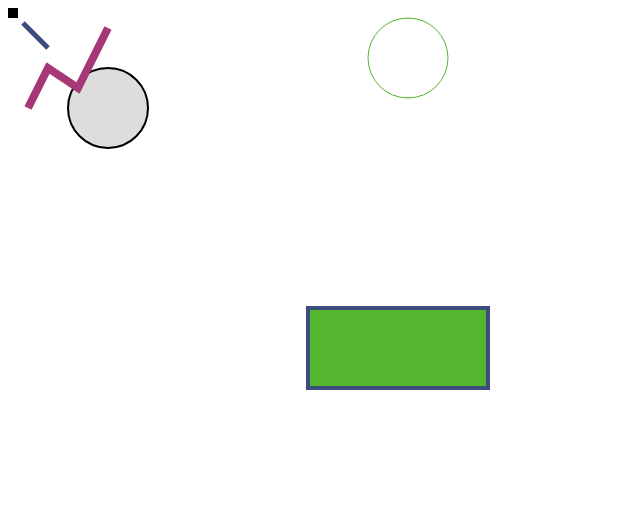
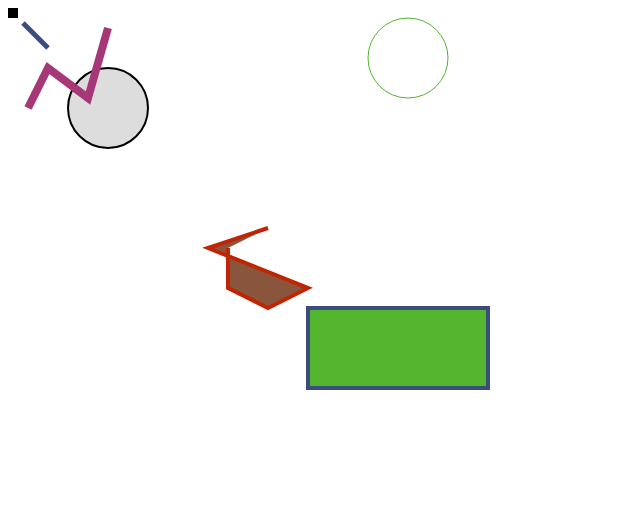
Before and after one commit to jmhl/svgeejs, a website: page index.html in a window 1280 px wide. Shown: the whole page, without its empty margins (0-640 px from the left). Drawn offline with Linux system fonts and the light colour scheme.

Commit message:
Add polygon creator function

```diff
--- a/index.html
+++ b/index.html
@@ -13,7 +13,8 @@
       var ellipse = SVGEE.ellipse(400, 50, 40, 40);
       var square = SVGEE.square(0, 0, 10);
       var line = SVGEE.line(15, 15, 40, 40);
-      var polyline = SVGEE.polyline([20, 100, 40, 60, 70, 80, 100, 20]);
+      var polyline = SVGEE.polyline([20, 100, 40, 60, 80, 90, 100, 20]);
+      var polygon = SVGEE.polyline([260, 220, 200, 240, 300, 280, 260, 300, 220, 280, 220, 240]);
 
       canvas.appendChild(svg);
 
@@ -35,9 +36,13 @@
       SVGEE.stroke(line, 5, '#3B4D7D');
       svg.appendChild(line);
 
-      SVGEE.fill(polyline, '#fff');
+      SVGEE.fill(polyline, 'transparent');
       SVGEE.stroke(polyline, 8, '#A73878');
       svg.appendChild(polyline);
+
+      SVGEE.fill(polygon, '#89553C');
+      SVGEE.stroke(polygon, 4, '#C12402');
+      svg.appendChild(polygon);
 
       SVGEE.closeSvg(svg);
     </script>
--- a/svgee.js
+++ b/svgee.js
@@ -133,27 +133,53 @@
    *
    * @param {array} coordinatePairs An array of coordinate pairs. Each coordinate point but have a pair (e.g. [x1, y1, x2, y2]).
    *
-   * @returns The SVG line element to be added to the SVG canvas. Returns false a coordinate does not have a pair coordinate.
+   * @returns The SVG polyline element to be added to the SVG canvas. Returns false a coordinate does not have a pair coordinate.
    */
   // TODO: throw an error when each coordinate does not have a pair
   function polyline(coordinatePairs) {
     if (coordinatePairs.length % 2 !== 0) { return false; }
 
     var polyline = document.createElementNS(w3SvgUrl, 'polyline');
+    var coordinatePairsString = _createCoordinatePairString(coordinatePairs);
 
+    polyline.setAttributeNS(null, 'points', coordinatePairsString);
+
+    return polyline;
+  }
+
+  /**
+   * Creates an SVG polygon element.
+   *
+   * @param {array} coordinatePairs An array of coordinate pairs. Each coordinate point but have a pair (e.g. [x1, y1, x2, y2]).
+   *
+   * @returns The SVG polygon element to be added to the SVG canvas. Returns false a coordinate does not have a pair coordinate.
+   */
+  // TODO: throw an error when each coordinate does not have a pair
+  function polygon(coordinatePairs) {
+    if (coordinatePairs.length % 2 !== 0) { return false; }
+
+    var polygon = document.createElementNS(w3SvgUrl, 'polygon');
+    var coordinatePairsString = _createCoordinatePairString(coordinatePairs);
+
+    polygon.setAttributeNS(null, 'points', coordinatePairsString);
+
+    return polygon;
+  }
+
+  // helper method for polyline and polygon
+  function _createCoordinatePairString(coordinatePairs) {
     var coordinatePairsString = "";
+
     coordinatePairs.forEach(function(coordinate, index) {
       coordinatePairsString += coordinate;
-      if (index === 0 && index % 2 === 0) {
+      if (index === 0 || index % 2 === 0) {
         coordinatePairsString += ',';
       } else {
         coordinatePairsString += ' ';
       }
     });
 
-    polyline.setAttributeNS(null, 'points', coordinatePairsString);
-
-    return polyline;
+    return coordinatePairsString;
   }
 
   /**
@@ -217,6 +243,7 @@
     ellipse: ellipse,
     fill: fill,
     line: line,
+    polygon: polygon,
     polyline: polyline,
     rect: rect,
     stroke: stroke,
```
